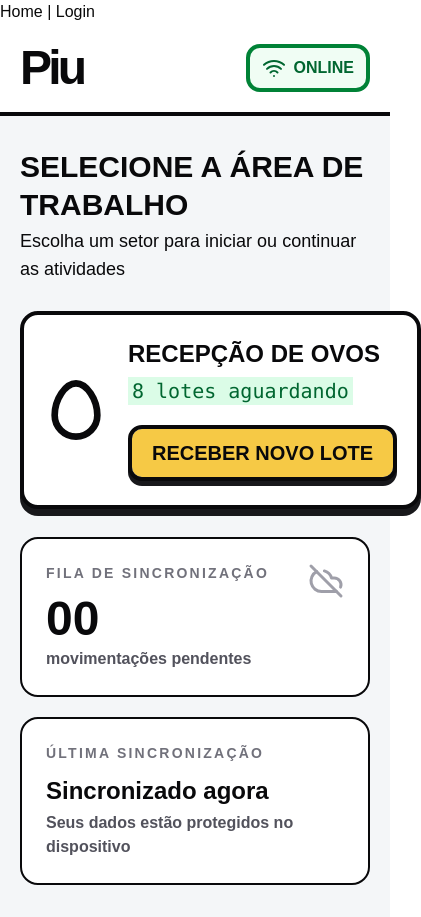
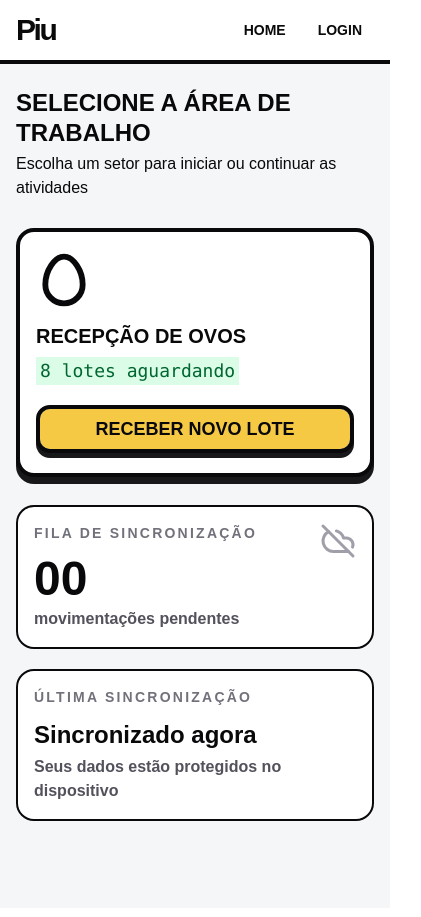
Before and after one commit to feitozabruno/piu, a React (Vite) app in the folder Piu.Web/: page / in a window 390 px wide. Shown: the whole page, 421 px wide, since content can reach past the window. Built offline with nearby package versions, Linux system fonts and the light colour scheme.

Commit message:
feat(web): melhora a responsividade da tela inicial

```diff
--- a/Piu.Web/src/App.jsx
+++ b/Piu.Web/src/App.jsx
@@ -5,8 +5,29 @@ import { TelaDeLogin } from "@/components/TelaDeLogin";
 function App() {
   return (
     <BrowserRouter>
-      <nav>
-        <Link to="/">Home</Link> | <Link to="/entrar">Login</Link>
+      <nav className="border-b-4 border-zinc-950 bg-white px-4 py-3 sm:px-8">
+        <div className="mx-auto flex max-w-7xl items-center justify-between gap-3">
+          <Link
+            to="/"
+            className="text-3xl font-black tracking-[-0.08em] sm:text-3xl"
+          >
+            Piu
+          </Link>
+          <div className="flex items-center gap-2 text-sm font-bold uppercase sm:gap-4 sm:text-base">
+            <Link
+              to="/"
+              className="rounded-lg px-3 py-2 hover:bg-zinc-100 focus-visible:outline-2 focus-visible:outline-offset-2 focus-visible:outline-zinc-950"
+            >
+              Home
+            </Link>
+            <Link
+              to="/entrar"
+              className="rounded-lg px-3 py-2 hover:bg-zinc-100 focus-visible:outline-2 focus-visible:outline-offset-2 focus-visible:outline-zinc-950"
+            >
+              Login
+            </Link>
+          </div>
+        </div>
       </nav>
 
       <Routes>
--- a/Piu.Web/src/components/Home.jsx
+++ b/Piu.Web/src/components/Home.jsx
@@ -1,7 +1,7 @@
-import { CloudOff, Egg, LogOut, Wifi, WifiOff } from "lucide-react";
+import { CloudOff, Egg } from "lucide-react";
 import { Button } from "@/components/ui/button";
 import { ModalRecebimentoOvos } from "@/components/ModalRecebimentoOvos";
-import { useEffect, useState } from "react";
+import { useState } from "react";
 
 const workAreas = [
   {
@@ -14,61 +14,16 @@ const workAreas = [
 ];
 
 export function Home() {
-  const [isOnline, setIsOnline] = useState(true);
-  const [showModalRecebimentoOvos, setShowModalRecebimentoOvos] =
-    useState(false);
-
-  useEffect(() => {
-    const updateConnection = () => setIsOnline(window.navigator.onLine);
-    updateConnection();
-    window.addEventListener("online", updateConnection);
-    window.addEventListener("offline", updateConnection);
-    return () => {
-      window.removeEventListener("online", updateConnection);
-      window.removeEventListener("offline", updateConnection);
-    };
-  }, []);
+  const [showModalRecebimentoOvos, setShowModalRecebimentoOvos] = useState(false);
 
   return (
     <main className="min-h-screen bg-[#f4f6f8] text-zinc-950">
-      <header className="border-b-4 border-zinc-950 bg-white px-5 py-5 sm:px-10">
-        <div className="mx-auto flex max-w-7xl items-center justify-between gap-4">
-          <h1 className="text-5xl font-black tracking-[-0.08em] sm:text-6xl">
-            Piu
-          </h1>
-          <div className="flex items-center gap-3 sm:gap-8">
-            <p className="hidden text-lg uppercase sm:block sm:text-2xl">
-              Operador: <strong>Carlos</strong>
-            </p>
-            <div
-              aria-live="polite"
-              className={`flex items-center gap-2 rounded-xl border-4 px-3 py-2 text-base font-black uppercase sm:px-5 sm:text-xl ${isOnline ? "border-green-700 bg-green-50 text-green-800" : "border-amber-700 bg-amber-50 text-amber-900"}`}
-            >
-              {isOnline ? (
-                <Wifi aria-hidden="true" />
-              ) : (
-                <WifiOff aria-hidden="true" />
-              )}
-              <span>{isOnline ? "Online" : "Offline"}</span>
-            </div>
-            <Button
-              variant="ghost"
-              size="icon"
-              aria-label="Sair"
-              className="hidden sm:inline-flex"
-            >
-              <LogOut aria-hidden="true" />
-            </Button>
-          </div>
-        </div>
-      </header>
-
-      <div className="mx-auto max-w-7xl px-5 py-8 sm:px-10 sm:py-11">
+      <div className="mx-auto max-w-7xl px-4 py-6 sm:px-10 sm:py-11">
         <section className="mb-7">
-          <p className="mb-1 text-3xl font-black uppercase leading-tight sm:text-5xl">
+          <p className="mb-1 text-2xl font-black uppercase leading-tight sm:text-5xl">
             Selecione a área de trabalho
           </p>
-          <p className="text-lg font-medium sm:text-2xl">
+          <p className="text-base font-medium sm:text-2xl">
             Escolha um setor para iniciar ou continuar as atividades
           </p>
         </section>
@@ -83,21 +38,21 @@ export function Home() {
             return (
               <article
                 key={area.title}
-                className="flex min-h-48 items-center gap-5 rounded-2xl border-4 border-zinc-950 bg-white px-5 py-6 shadow-[0_7px_0_0_#18181b] sm:px-8"
+                className="flex min-h-48 flex-col items-start gap-4 rounded-2xl border-4 border-zinc-950 bg-white px-4 py-5 shadow-[0_7px_0_0_#18181b] sm:flex-row sm:items-center sm:gap-5 sm:px-8 sm:py-6"
               >
                 <Icon
                   aria-hidden="true"
-                  className="size-16 shrink-0 sm:size-20"
+                  className="size-14 shrink-0 sm:size-20"
                   strokeWidth={2.5}
                 />
                 <div className="min-w-0 flex-1 self-stretch">
                   <div className="flex h-full flex-col justify-between gap-5 sm:flex-row sm:items-center sm:gap-7">
                     <div>
-                      <h2 className="text-2xl font-black uppercase leading-tight sm:text-3xl">
+                      <h2 className="text-xl font-black uppercase leading-tight sm:text-3xl">
                         {area.title}
                       </h2>
                       <p
-                        className={`mt-2 inline-block px-1 text-xl font-mono sm:text-2xl ${area.statusTone === "green" ? "bg-green-100 text-green-800" : area.statusTone === "amber" ? "bg-amber-100 text-amber-700" : "bg-zinc-100 text-zinc-950"}`}
+                        className={`mt-2 inline-block px-1 text-lg font-mono sm:text-2xl ${area.statusTone === "green" ? "bg-green-100 text-green-800" : area.statusTone === "amber" ? "bg-amber-100 text-amber-700" : "bg-zinc-100 text-zinc-950"}`}
                       >
                         {area.status}
                       </p>
@@ -105,7 +60,7 @@ export function Home() {
                     <Button
                       type="button"
                       onClick={() => setShowModalRecebimentoOvos(true)}
-                      className={`shrink-0 rounded-xl border-4 border-zinc-950 px-5 py-6 text-xl font-black uppercase text-zinc-950 shadow-[0_5px_0_0_#18181b] hover:brightness-105 active:translate-y-1 active:shadow-[0_2px_0_0_#18181b] ${area.action === "Acessar" ? "bg-green-500" : "bg-[#f6c945]"}`}
+                      className={`w-full shrink-0 rounded-xl border-4 border-zinc-950 px-5 py-5 text-lg font-black uppercase text-zinc-950 shadow-[0_5px_0_0_#18181b] hover:brightness-105 active:translate-y-1 active:shadow-[0_2px_0_0_#18181b] sm:w-auto sm:py-6 sm:text-xl ${area.action === "Acessar" ? "bg-green-500" : "bg-[#f6c945]"}`}
                     >
                       {area.action}
                     </Button>
@@ -120,7 +75,7 @@ export function Home() {
           className="mt-7 grid gap-5 md:grid-cols-2"
           aria-label="Resumo da operação"
         >
-          <article className="rounded-2xl border-2 border-zinc-950 bg-white p-6">
+          <article className="rounded-2xl border-2 border-zinc-950 bg-white p-4 sm:p-6">
             <div className="flex items-start justify-between gap-4">
               <div>
                 <p className="text-sm font-black uppercase tracking-[0.16em] text-zinc-500">
@@ -134,7 +89,7 @@ export function Home() {
               <CloudOff aria-hidden="true" className="size-9 text-zinc-400" />
             </div>
           </article>
-          <article className="rounded-2xl border-2 border-zinc-950 bg-white p-6">
+          <article className="rounded-2xl border-2 border-zinc-950 bg-white p-4 sm:p-6">
             <p className="text-sm font-black uppercase tracking-[0.16em] text-zinc-500">
               Última sincronização
             </p>
--- a/Piu.Web/src/components/ModalRecebimentoOvos.jsx
+++ b/Piu.Web/src/components/ModalRecebimentoOvos.jsx
@@ -58,8 +58,11 @@ const defaultValues = {
 
 export function ModalRecebimentoOvos({ open, onOpenChange }) {
   const [submitted, setSubmitted] = useState(false);
-  const { handleSubmit: submitReceipt, isSubmitting: isSaving, apiError } =
-    useReceberLote();
+  const {
+    handleSubmit: submitReceipt,
+    isSubmitting: isSaving,
+    apiError,
+  } = useReceberLote();
   const {
     register,
     handleSubmit,
@@ -88,7 +91,7 @@ export function ModalRecebimentoOvos({ open, onOpenChange }) {
 
   return (
     <Dialog open={open} onOpenChange={handleOpenChange}>
-      <DialogContent className="max-h-[90vh] overflow-y-auto rounded-2xl border-4 border-zinc-950 bg-white p-6 shadow-[0_7px_0_0_#18181b] sm:max-w-xl sm:p-8">
+      <DialogContent className="max-h-[90vh] overflow-y-auto rounded-2xl border-4 border-zinc-950 bg-white p-4 shadow-[0_7px_0_0_#18181b] sm:max-w-2xl sm:p-8">
         {submitted ? (
           <div aria-live="polite" className="flex flex-col items-start gap-3">
             <CheckCircle2
@@ -130,11 +133,8 @@ export function ModalRecebimentoOvos({ open, onOpenChange }) {
               </DialogDescription>
             </DialogHeader>
 
-            <FormField
-              id="lote"
-              label="Lote"
-              error={errors.lote?.message}
-            >
+            <div className="grid gap-5 sm:grid-cols-2">
+              <FormField id="lote" label="Lote" error={errors.lote?.message}>
                 <input
                   id="lote"
                   type="text"
@@ -271,6 +271,7 @@ export function ModalRecebimentoOvos({ open, onOpenChange }) {
                 />
               </FormField>
 
+              <div className="sm:col-span-2">
                 <FormField
                   id="observacao"
                   label="Observação"
@@ -285,6 +286,8 @@ export function ModalRecebimentoOvos({ open, onOpenChange }) {
                     placeholder="Ex.: Nenhuma anomalia."
                   />
                 </FormField>
+              </div>
+            </div>
 
             {apiError && (
               <p className="text-sm font-bold text-red-700" role="alert">
--- a/Piu.Web/src/hooks/useLogin.js
+++ b/Piu.Web/src/hooks/useLogin.js
@@ -58,8 +58,10 @@ export function useLogin() {
           senha: formData.senha,
         }),
       });
+      return true;
     } catch (err) {
       setError(err.message);
+      return false;
     } finally {
       setIsLoading(false);
     }
```
Also changed, not shown: Piu.Web/src/components/TelaDeLogin.jsx (+24 -14 lines). Lines whose indentation alone changed are shown as unchanged.
